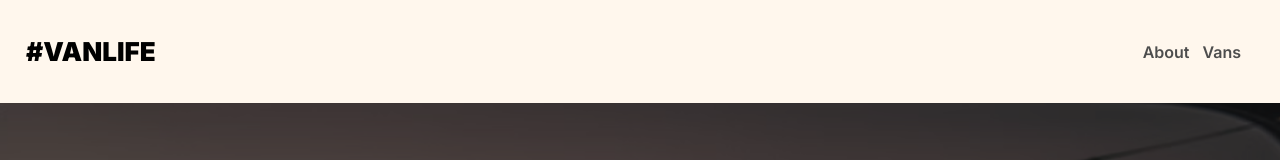
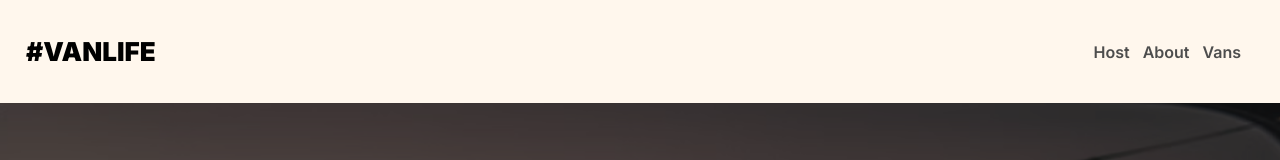
Before and after one commit to sabrinamaral/vanLife, a React (Vite) app: page / in a window 1280 px wide. Shown: the top 160 px of the page. Built offline with nearby package versions, Linux system fonts and the light colour scheme; what miragejs would draw is missing.

Commit message:
add host link to nav

```diff
--- a/src/components/Nav.jsx
+++ b/src/components/Nav.jsx
@@ -7,6 +7,7 @@ export default function Nav() {
         #VANLIFE
       </Link>
       <div className="navbar">
+        <Link to="/host">Host</Link>
         <Link to="/about">About</Link>
         <Link to="/vans">Vans</Link>
       </div>
```
